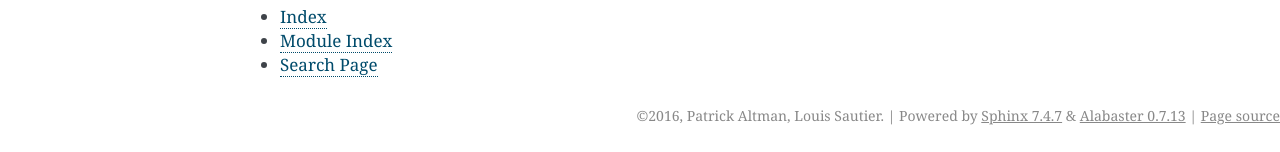
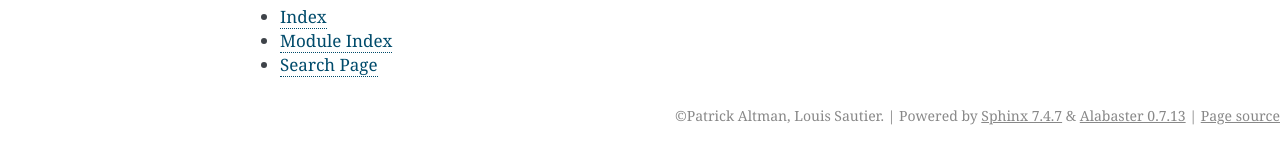
Before and after one commit to sbraz/pymediainfo, a Sphinx documentation site: the page built from docs/index.rst, in a window 1280 px wide and 900 px high, scrolled down 824 px. Shown: the part 745-897 px from the top of the window. Built offline with Sphinx 7.4.7, drawn with Linux system fonts in a browser that asks for light colours; part of the change alters nothing that is shown.

```diff
--- a/docs/conf.py
+++ b/docs/conf.py
@@ -15,6 +15,7 @@
 
 import sys
 import os
+import subprocess
 
 # If extensions (or modules to document with autodoc) are in another directory,
 # add these directories to sys.path here. If the directory is relative to the
@@ -47,7 +48,7 @@ master_doc = 'index'
 
 # General information about the project.
 project = 'pymediainfo'
-copyright = '2016, Patrick Altman, Louis Sautier'
+copyright = 'Patrick Altman, Louis Sautier'
 author = 'Patrick Altman, Louis Sautier'
 
 # The version info for the project you're documenting, acts as replacement for
@@ -55,9 +56,12 @@ author = 'Patrick Altman, Louis Sautier'
 # built documents.
 #
 # The short X.Y version.
-version = '1.0'
+# The project root is the parent directory
+root = os.path.dirname(os.path.dirname(os.path.abspath(__file__)))
+# Get the version from setup.py --version (inspired by jaraco.packaging)
+version = subprocess.check_output([sys.executable, "setup.py", "--version"], cwd=root, universal_newlines=True).strip()
 # The full version, including alpha/beta/rc tags.
-release = '1.0'
+release = version
 
 # The language for content autogenerated by Sphinx. Refer to documentation
 # for a list of supported languages.
```
